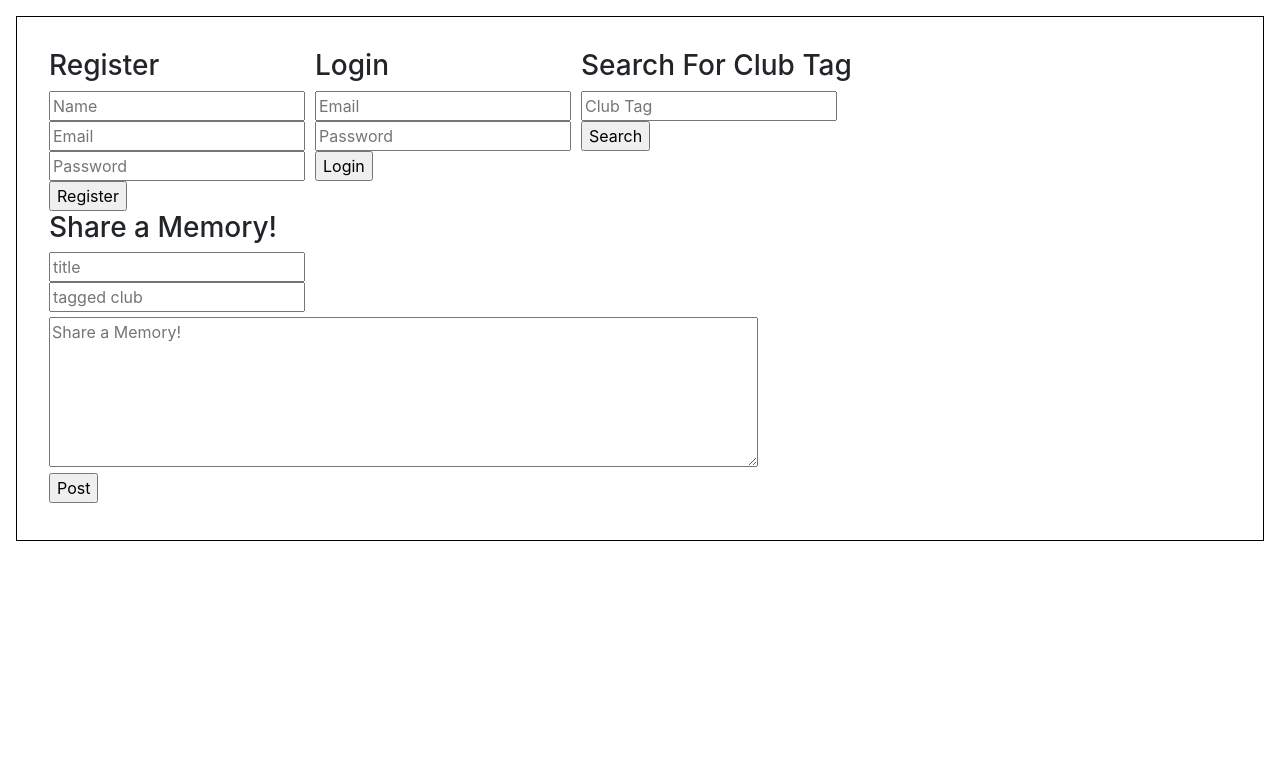
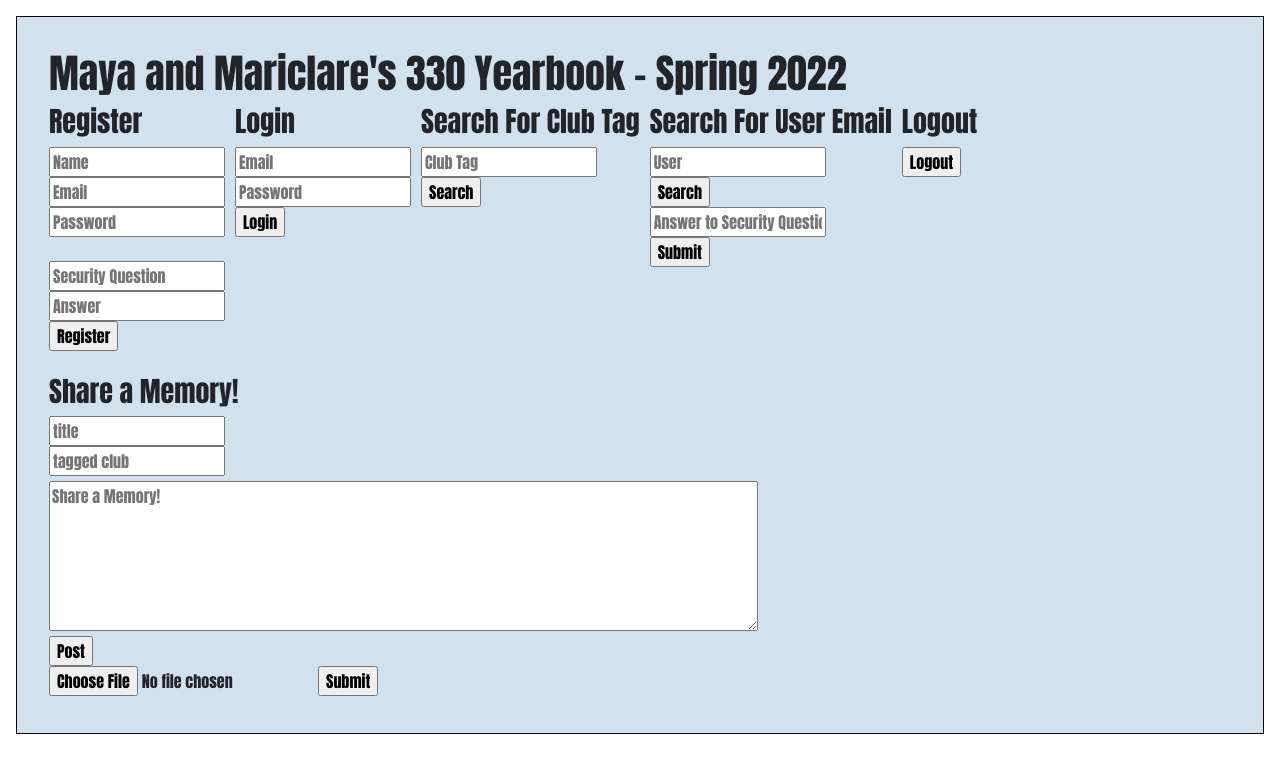
Before and after one commit to cse330-spring-2022/creativeproject-creativeproject-476325-477223, a React (Create React App) app in the folder react_files/: page / in a window 1280 px wide. Shown: the top 772 px of the page. Built offline with nearby package versions, Linux system fonts and the light colour scheme.

Commit message:
stuff so far

```diff
--- a/react_files/src/App.css
+++ b/react_files/src/App.css
@@ -3,6 +3,8 @@
 }
 
 #parent {
+  background-color:rgb(210, 225, 238);
+  font-family: Impact,'Arial Narrow Bold', sans-serif;
   border: 1px solid black;
   margin: 1rem;
   padding: 2rem 2rem;
--- a/react_files/src/App.js
+++ b/react_files/src/App.js
@@ -6,16 +6,24 @@ import React from 'react';
 
 function App() {
 
+  var posts = []
   const username = ''
-  var posts = []
+  let actual_answer;
+  let user_email;
   const [name, setName] = useState('')
+  const [security_question, setQuestion] = useState('')
+  const [security_answer, setAnswer] = useState('')
   const [reg_email, setEmail] = useState('')
   const [reg_password, setPassword] = useState('')
   const [login_email, getLoginEmail] = useState('')
   const [login_password, getLoginPassword] = useState('')
   const [club_tag, setClubTag] = useState('')
+  const [user_to_find, setUserToFind] = useState('')
+  const [guess, setGuess] = useState('')
+
 
   async function registerUser(event) {
+
     event.preventDefault()
 
     //sending registration info to server
@@ -35,12 +43,16 @@ function App() {
     //getting response from server
       const data = await response.json()
       console.log(data)
-    if(data.status='exists_error'){
+
+      if(data.status==='exists_error'){
         alert('A user with that email already exists. Please try again.')
+        return
       }
+
   }
 
     async function loginUser(event) {
+
       event.preventDefault()
 
       //sending login info to server
@@ -72,7 +84,61 @@ function App() {
           const element = document.getElementById("fav_div");
           element.appendChild(see_favorites_btn)
 
+      document.getElementById("login_email").value = ""
+      document.getElementById("login_password").value = ""
+
   }
+
+  async function logoutUser(event) {
+    event.preventDefault()
+   //sending login info to server
+    const response = await fetch('http://localhost:5000/api/logout', {
+      method: 'POST',
+      headers: {
+        'Content-Type': 'application/json',
+        'Accept': 'application/json'
+      },
+      body: JSON.stringify({
+        username
+      })
+    })
+
+    const data = await response.json() //data contains user_info
+    console.log("GOT A RETURN")
+    console.log(data)
+
+    if(data.status == "ok") {
+      alert('Logged out successfully!')
+    }
+
+  }
+
+  async function deletePost(post_title){
+
+    console.log('in delete post')
+    console.log(post_title)
+
+    const response = await fetch('http://localhost:5000/api/delete_post', {
+      method: 'POST',
+      headers: {
+        'Content-Type': 'application/json',
+        'Accept': 'application/json'
+      },
+      body: JSON.stringify({
+        post_title
+      })
+    })
+
+    const delete_info = await response.json()
+
+    if(delete_info.error == 'not logged in'){
+      alert('Only logged in users can favorite posts!')
+      return
+    }
+
+
+  }
+
 
   async function displayPosts(){
 
@@ -148,7 +214,7 @@ function App() {
 
     const favorites_info = await response.json()
 
-    if(favorites_info.error == 'not logged in'){
+    if(favorites_info.error === 'not logged in'){
       alert('Only logged in users can favorite posts!')
       return
     }
@@ -156,6 +222,7 @@ function App() {
   }
 
   async function viewFavorites(){
+
     console.log('in view favorites')
 
     let view_favorites = 'view'
@@ -213,7 +280,70 @@ function App() {
 
   }
 
+  async function searchUserEmail(event){
+
+    event.preventDefault()
+
+    const response = await fetch('http://localhost:5000/api/search_user', {
+      method: 'POST',
+      headers: {
+        'Content-Type': 'application/json',
+        'Accept': 'application/json'
+      },
+      body: JSON.stringify({
+        user_to_find
+      })
+    })
+
+    const user_info = await response.json()
+
+    console.log("email")
+    actual_answer = user_info.user_info[0]['security_answer']
+    console.log(actual_answer)
+    user_email = user_info.user_info[0]['email']
+    console.log(user_email)
+    console.log(user_info.user_info[0]['security_question'])
+    alert(user_info.user_info[0]['security_question'])
+
+
+
+  }
+
+  async function checkGuess(event){
+
+    event.preventDefault()
+
+    const response = await fetch('http://localhost:5000/api/search_user', {
+      method: 'POST',
+      headers: {
+        'Content-Type': 'application/json',
+        'Accept': 'application/json'
+      },
+      body: JSON.stringify({
+        user_to_find
+      })
+    })
+
+    const user_info = await response.json()
+
+
+    console.log("email")
+    actual_answer = user_info.user_info[0]['security_answer']
+
+    user_email = user_info.user_info[0]['email']
+
+    if(guess == actual_answer) {
+      alert('Correct!' + " The user's email is " + user_email)
+
+    } else {
+      alert('Wrong!')
+    }
+
+
+  }
+
   async function editPost(){
+
     console.log('in editPost method')
 
     let title = document.getElementById('edit_title').value
@@ -234,7 +364,7 @@ function App() {
     })
 
     const found = await response.json()
-    if(found.status=='ok'){
+    if(found.status==='ok'){
       document.getElementById('editPost').style.display = 'none'
 
     }
@@ -303,29 +433,46 @@ function App() {
   return (
     <div id="parent">
 
+        <h1>Maya and Mariclare's 330 Yearbook - Spring 2022</h1>
+
       <div id='child'>
       <h3>Register</h3>
       <form onSubmit={registerUser}>
 
-      <input
+        <input id='reg_name'
         value={name}
         onChange={(e) => setName(e.target.value)}
         type="text"
         placeholder="Name"
         />
         <br />
-      <input
+        <input id='reg_email'
         value={reg_email}
         onChange={(e) => setEmail(e.target.value)}
         type="text"
         placeholder="Email"
         />
         <br />
-      <input
+        <input id='reg_password'
         value={reg_password}
         onChange={(e) => setPassword(e.target.value)}
         type="password"
         placeholder="Password"
+        />
+        <br />
+        <br />
+        <input
+        value={security_question}
+        onChange={(e) => setQuestion(e.target.value)}
+        type="question"
+        placeholder="Security Question"
+        />
+        <br />
+        <input
+        value={security_answer}
+        onChange={(e) => setAnswer(e.target.value)}
+        type="answer"
+        placeholder="Answer"
         />
         <br />
         <input type='submit' value='Register' />
@@ -336,14 +483,14 @@ function App() {
       <div id='child'>
       <h3>Login</h3>
       <form onSubmit={loginUser}>
-      <input
+        <input id='login_email'
         value={login_email}
         onChange={(e) => getLoginEmail(e.target.value)}
         type="text"
         placeholder="Email"
         />
         <br />
-      <input
+        <input id='login_password'
         value={login_password}
         onChange={(e) => getLoginPassword(e.target.value)}
         type="password"
@@ -367,8 +514,43 @@ function App() {
         <input type='submit' value='Search' />
       </form>
       </div>
+      <div id="child">
+    <h3>Search For User Email</h3>
+    <form onSubmit={searchUserEmail}>
+      <input
+      value={user_to_find}
+      onChange={(e) => setUserToFind(e.target.value)}
+      type="text"
+      placeholder="User"
+      />
+      <br />
+      <input type='submit' value='Search' />
+    </form>
+    <form onSubmit={checkGuess}>
+      <input
+      value={guess}
+      onChange={(e) => setGuess(e.target.value)}
+      type="text"
+      placeholder="Answer to Security Question"
+      />
+      <br />
+      <input type='submit' value='Submit' />
+    </form>
+    </div>
 
+    <div id='child'>
+    <h3>Logout</h3>
+    <form onSubmit={logoutUser}>
+      <input type='submit' value='Logout' />
+    </form>
+    </div>
+
+      <br/><br/>
       <CreatePost></CreatePost>
+
+      <input type="file" id="myFile" name="filename" />
+      <input type="submit" />
+
 
       <div id='editPost'>
         <input id='edit_title' type='text'></input>
@@ -378,7 +560,7 @@ function App() {
       </div>
 
       <div id= 'fav_div'></div>
-
+      <div id= 'del_div'></div>
       <div id='postDiv'></div>
 
     </div>
--- a/react_files/src/post.js
+++ b/react_files/src/post.js
@@ -1,6 +1,5 @@
 import {useState} from 'react'
 import './App.css';
-import ReactDOMServer from 'react-dom/server'
 
 function CreatePost(){
     const [post_title, setPostTitle] = useState('')
@@ -8,7 +7,13 @@ function CreatePost(){
     const [tagged_clubs, setPostClubTag] = useState('')
 
     async function makeAPost(event) {
+
         event.preventDefault()
+
+        document.getElementById('post_title').value = ''
+        document.getElementById('tagged_clubs').value = ''
+        document.getElementById('text_box').value = ''
+
         const data = {title: post_title, post_content: post_content, tagged_clubs: tagged_clubs}
         console.log("in makeAPost")
         console.log(data)
@@ -27,7 +32,7 @@ function CreatePost(){
 
         const output = await response.json()
 
-        if(output.error=='title exists'){
+        if(output.error==='title exists'){
             alert('A post with that title already exists. Please try a different one!')
             return
         }
@@ -80,6 +85,10 @@ function CreatePost(){
 
     async function favoritePost(post_title){
 
+        document.getElementById('post_title').value = ''
+        document.getElementById('tagged_clubs').value = ''
+        document.getElementById('text_box').value = ''
+
         console.log('in fav post')
         console.log(post_title)
 
@@ -96,7 +105,7 @@ function CreatePost(){
 
         const favorites_info = await response.json()
 
-        if(favorites_info.error == 'not logged in'){
+        if(favorites_info.error === 'not logged in'){
           alert('Only logged in users can favorite posts!')
           return
         }
@@ -107,14 +116,14 @@ function CreatePost(){
     <div>
     <h3>Share a Memory!</h3>
     <form onSubmit={makeAPost}>
-    <input
+    <input id = 'post_title'
       value={post_title}
       onChange={(e) => setPostTitle(e.target.value)}
       type="text"
       placeholder="title"
       />
       <br />
-    <input
+    <input id='tagged_clubs'
       value={tagged_clubs}
       onChange={(e) => setPostClubTag(e.target.value)}
       type="text"
```
Lines whose indentation alone changed are shown as unchanged.
